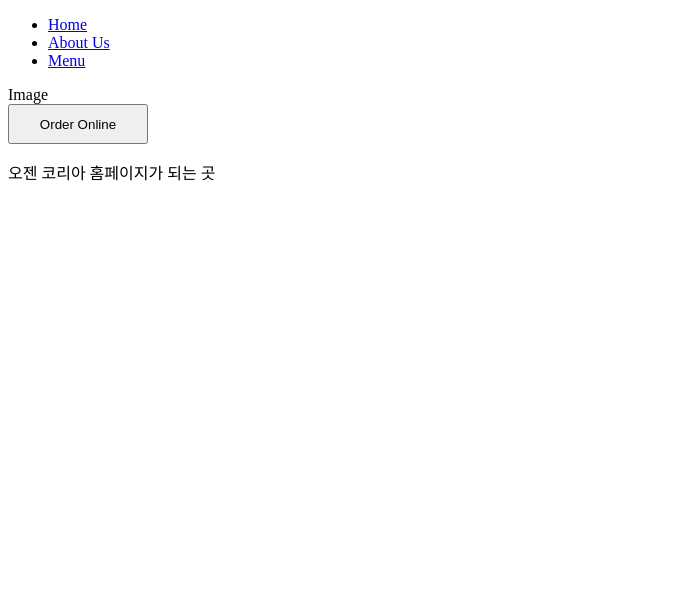
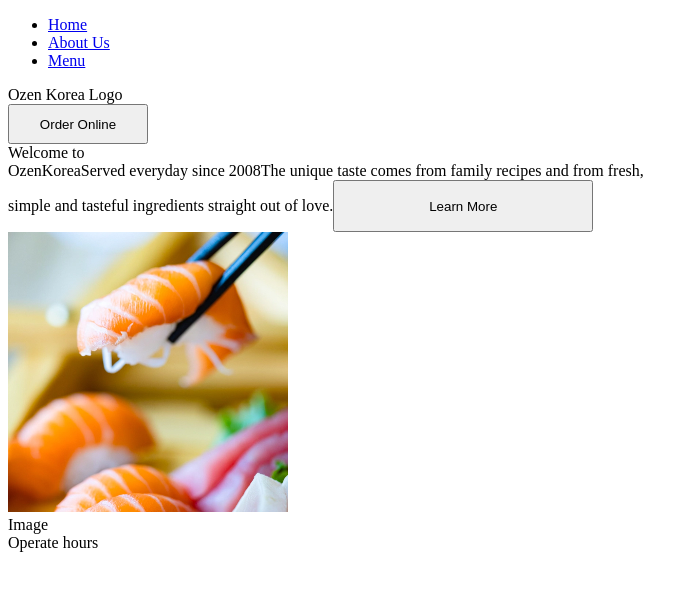
Before and after one commit to Sungmin-Kim-0508/ozen-sushi-korea, a Next.js app: page /ozen-korea in a window 1280 px wide. Shown: the top 590 px of the page, without its empty margins (0-698 px from the left). Built offline with nearby package versions, Linux system fonts and the light colour scheme.

Commit message:
section 1 in ozen-korea

```diff
--- a/app/components/button.tsx
+++ b/app/components/button.tsx
@@ -44,3 +44,13 @@ export const RedBgBtc: React.FC<BtnProps> = ({ children, width, height }) => (
     {children}
   </button>
 );
+
+export const BlackBgBtc: React.FC<BtnProps> = ({ children, width, height }) => (
+  <button
+    type="button"
+    style={{ width, height }}
+    className="text-center p-0 rounded-full bg-black border-2 border-white text-white hover:duration-500 hover:bg-22346b hover:border-22346b"
+  >
+    {children}
+  </button>
+);
--- a/app/ozen-korea/Header.tsx
+++ b/app/ozen-korea/Header.tsx
@@ -24,13 +24,13 @@ function OzenKoreaHeader() {
       <nav>
         <ul className="flex gap-x-4">
           {menuItems.map(({ label, href }) => (
-            <li>
+            <li key={label}>
               <Link href={href}>{label}</Link>
             </li>
           ))}
         </ul>
       </nav>
-      <div>Image</div>
+      <div>Ozen Korea Logo</div>
       <div>
         <RedBgBtc width="8.75rem" height="2.5rem">
           Order Online
--- a/app/ozen-korea/page.tsx
+++ b/app/ozen-korea/page.tsx
@@ -1,11 +1,37 @@
 "use client";
-
-import Link from "next/link";
+import { BlackBgBtc } from "app/components/button";
+import Image from "next/image";
+import food57 from "public/images/ozen-sushi/food57.png";
 
 function OzenKoreaHome() {
   return (
     <div>
-      <p>오젠 코리아 홈페이지가 되는 곳</p>
+      <section className="h-[43.75rem]">
+        <div className="flex h-full">
+          <div className="grow flex flex-col gap-y-3 w-1/2 px-28 py-48">
+            <span className="text-6xl">
+              Welcome to <br /> OzenKorea
+            </span>
+            <span className="text-lg font-bold">
+              Served everyday since 2008
+            </span>
+            <span className="mb-4">
+              The unique taste comes from family recipes and from fresh, <br />{" "}
+              simple and tasteful ingredients straight out of love.
+            </span>
+            <BlackBgBtc width="16.25rem" height="3.25rem">
+              Learn More
+            </BlackBgBtc>
+          </div>
+          <div className="grow w-1/2">
+            <Image src={food57} alt="food57" className="w-full h-full" />
+          </div>
+        </div>
+      </section>
+      <section>
+        <div>Image</div>
+        <div>Operate hours</div>
+      </section>
     </div>
   );
 }
--- a/app/ozen-sushi/about-us/page.tsx
+++ b/app/ozen-sushi/about-us/page.tsx
@@ -61,7 +61,7 @@ function AboutUs() {
       <section>
         <div className="flex">
           {foodImages.map(({ src, alt }) => (
-            <Image src={src} alt={alt} className="w-full" />
+            <Image key={alt} src={src} alt={alt} className="w-full" />
           ))}
         </div>
       </section>
--- a/app/ozen-sushi/page.tsx
+++ b/app/ozen-sushi/page.tsx
@@ -126,7 +126,7 @@ function OzenSushiHome() {
           </span>
           <div className="grid grid-cols-2 gap-2">
             {foodImagesInSec3.map(({ src, alt }) => (
-              <Image src={src} alt={alt} />
+              <Image key={alt} src={src} alt={alt} />
             ))}
           </div>
         </div>
--- a/styles/globals.css
+++ b/styles/globals.css
@@ -12,3 +12,12 @@
   border-width: 0;
   border-style: solid;
 }
+
+img {
+  image-rendering: auto;
+  image-rendering: crisp-edges;
+  image-rendering: pixelated;
+
+  /* Safari seems to support, but seems deprecated and does the same thing as the others. */
+  image-rendering: -webkit-optimize-contrast;
+}
```
